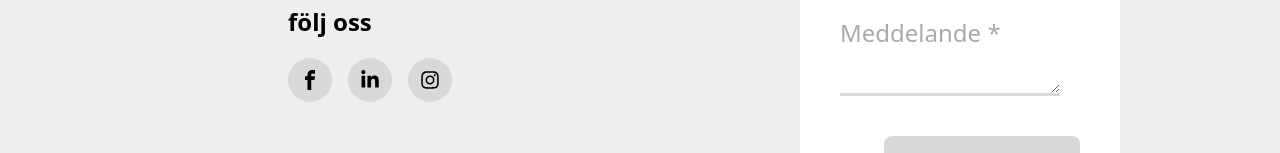
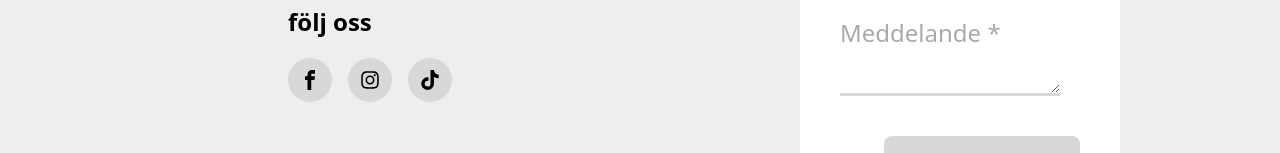
Before and after one commit to EslaM00Alaa/EcoSmart, a React (Vite) app in the folder client/: page /home in a window 1280 px wide. Shown: the part 8579-8732 px from the top of the page. Built offline with nearby package versions, Linux system fonts and the light colour scheme; no server answers.

Commit message:
socialmedia

```diff
--- a/client/src/pages/home/contact.jsx
+++ b/client/src/pages/home/contact.jsx
@@ -4,7 +4,7 @@ import { fadeIn } from '../../variants';
 import { MdMarkEmailUnread } from "react-icons/md";
 import { ImFacebook } from "react-icons/im";
 import { FaInstagram } from "react-icons/fa6";
-import { FaLinkedinIn } from "react-icons/fa6";
+import { FaTiktok } from "react-icons/fa6";
 import { ToastContainer, toast } from 'react-toastify';
 import 'react-toastify/dist/ReactToastify.css';
 import { sendMessage } from '../../apis/sendemail';
@@ -121,7 +121,7 @@ const Contact = () => {
                 <div className='flex '>
                     <motion.a
                        target='_blank'
-                       href='https://web.facebook.com/wix?_rdc=1&_rdr'
+                       href='https://www.facebook.com/profile.php?id=61566492813762&mibextid=ZbWKwL'
                        variants={fadeIn("up", 1)}
                        initial="hidden"
                        whileInView={"show"}
@@ -131,23 +131,23 @@ const Contact = () => {
                     </motion.a>
                     <motion.a
                      target='_blank'
-                     href='https://www.linkedin.com/company/wix-com/'
+                     href='https://www.instagram.com/ecosmart57/'
                      variants={fadeIn("up", 1.2)}
                      initial="hidden"
                      whileInView={"show"}
                      viewport={{ once: true }}
                     className='p-3 bgGray w-fit rounded-full m-2 text-xl'>
-                        <FaLinkedinIn/>
+                       <FaInstagram/>
                     </motion.a>
                     <motion.a
                       target='_blank'
-                     href='https://www.instagram.com/wix/'
+                     href='https://www.tiktok.com/@eco.smart3?_t=8q8AXJdgYtj&_r=1'
                      variants={fadeIn("up", 1.4)}
                      initial="hidden"
                      whileInView={"show"}
                      viewport={{ once: true }}
                     className='p-3 bgGray w-fit rounded-full m-2 text-xl'>
-                        <FaInstagram/>
+                        <FaTiktok/>
                     </motion.a>
 
                 </div>
--- a/client/src/pages/home/products.jsx
+++ b/client/src/pages/home/products.jsx
@@ -119,7 +119,7 @@ const Products = () => {
              initial="hidden"
              whileInView={"show"}
              viewport={{ once: true }}
-            className='text-5xl text-start'>Kostnad: <span className='font-bold lightblue '>2299 kr</span> per burk 25 kg.</motion.h1>
+            className='text-4xl lg:text-5xl text-start'>Kostnad: <span className='font-bold lightblue '>2299 kr</span> per burk 25 kg.</motion.h1>
 
             <motion.a
              href="#4"
@@ -275,7 +275,7 @@ const Products = () => {
       initial="hidden"
       whileInView={"show"}
       viewport={{ once: true }}
-    className='text-5xl text-start'>Kostnad: <span className='font-bold lightblue '>799  kr</span> per fem liter förpackning.</motion.h1>
+    className='text-4xl lg:text-5xl text-start'>Kostnad: <span className='font-bold lightblue '>799  kr</span> per fem liter förpackning.</motion.h1>
 
      <motion.a
              href="#4"
```
